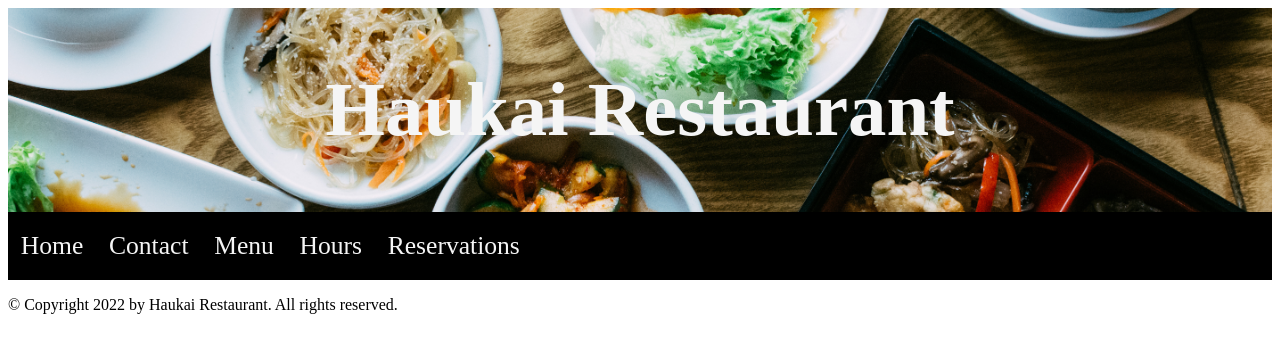
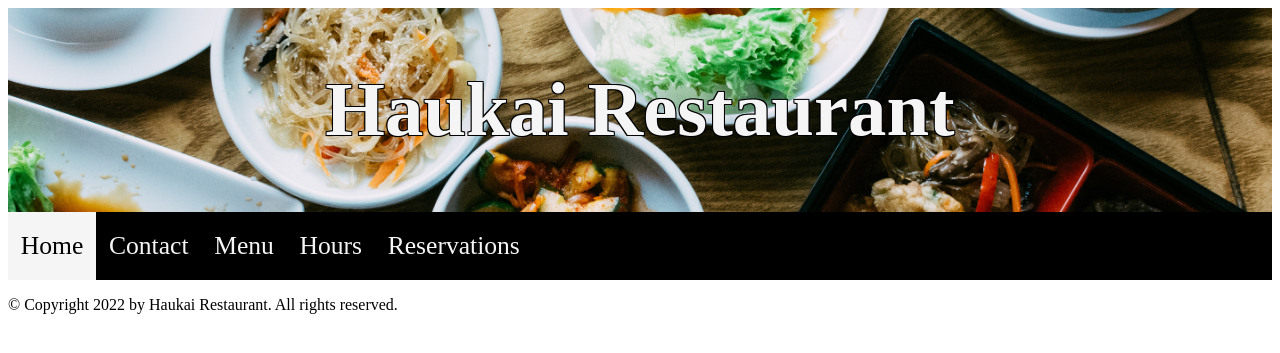
Before and after one commit to RJDPayne/BIT607, a PHP site: page / in a window 1280 px wide. Shown: the top 353 px of the page. Run offline with PHP 8.4, Linux system fonts and the light colour scheme.

Commit message:
Background image added to header, highlight selected page in navbar

```diff
--- a/contact.html
+++ b/contact.html
@@ -16,7 +16,7 @@
         <!--Navigation Pane-->
         <nav class="topnav">
             <a href="index.html">Home</a>
-            <a href="contact.html">Contact</a>
+            <a href="contact.html" id="selectedPage">Contact</a>
             <a href="menu.html">Menu</a>
             <a href="hours.html">Hours</a>
             <a href="reservations.html">Reservations</a>
--- a/hours.html
+++ b/hours.html
@@ -18,7 +18,7 @@
             <a href="index.html">Home</a>
             <a href="contact.html">Contact</a>
             <a href="menu.html">Menu</a>
-            <a href="hours.html">Hours</a>
+            <a href="hours.html" id="selectedPage">Hours</a>
             <a href="reservations.html">Reservations</a>
         </nav>
 
--- a/index.html
+++ b/index.html
@@ -7,7 +7,7 @@
         <link rel="stylesheet" href="styles/styles.css">
     </head>
 
-    <body>
+    <body class="body">
         <!--Header to be used across all website pages-->
         <header class="header">
             <h1>Haukai Restaurant</h1>
@@ -15,7 +15,7 @@
 
         <!--Navigation Pane-->
         <nav class="topnav">
-            <a href="index.html">Home</a>
+            <a href="index.html" id="selectedPage">Home</a>
             <a href="contact.html">Contact</a>
             <a href="menu.html">Menu</a>
             <a href="hours.html">Hours</a>
--- a/menu.html
+++ b/menu.html
@@ -17,7 +17,7 @@
         <nav class="topnav">
             <a href="index.html">Home</a>
             <a href="contact.html">Contact</a>
-            <a href="menu.html">Menu</a>
+            <a href="menu.html" id="selectedPage">Menu</a>
             <a href="hours.html">Hours</a>
             <a href="reservations.html">Reservations</a>
         </nav>
--- a/reservations.html
+++ b/reservations.html
@@ -19,7 +19,7 @@
             <a href="contact.html">Contact</a>
             <a href="menu.html">Menu</a>
             <a href="hours.html">Hours</a>
-            <a href="reservations.html">Reservations</a>
+            <a href="reservations.html" id="selectedPage">Reservations</a>
         </nav>
 
         <!--Page's main contnent-->
--- a/styles/styles.css
+++ b/styles/styles.css
@@ -6,15 +6,22 @@
 /*Header style*/
 .header
 {
-    /*background-color: black;*/
-    background-image: url("images/dish-food-cuisine.jpg");
+    background-color: black;
+    background-image: url("../images/dish-food-cuisine.jpg");
     color: whitesmoke;
+    text-shadow: -1px -1px 0 #000, 1px -1px 0 #000, -1px 1px 0 #000, 1px 1px 0 #000;
     text-align: center;
     padding: 0.5vw;
     font-size: 3vw;
     background-size: cover;
     background-position: center;
     background-repeat: no-repeat;
+}
+
+#selectedPage
+{
+    background-color: whitesmoke;
+    color: black;
 }
 
 /*top navigation bar style*/
```
